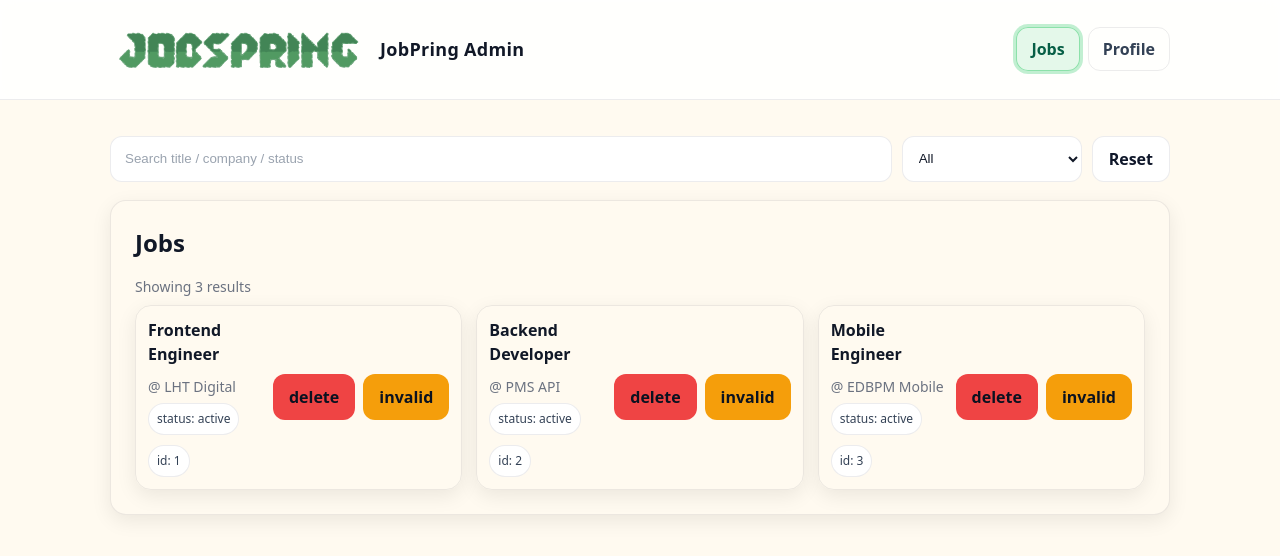
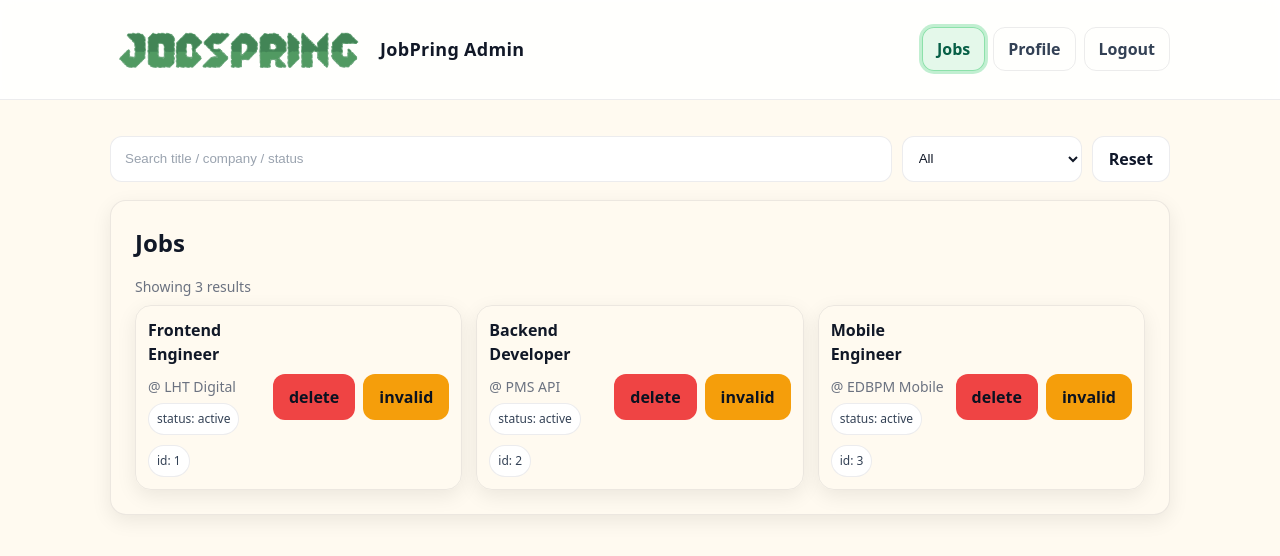
Before and after one commit to e1133132/JobSpring-frontend, a React (Vite) app: page /admin in a window 1280 px wide. Shown: the top 556 px of the page. Built offline with nearby package versions, Linux system fonts and the light colour scheme; no server answers.

Commit message:
add community page and config login 2

```diff
--- a/src/App.jsx
+++ b/src/App.jsx
@@ -8,21 +8,20 @@ import Login from "./pages/auth/Login";
 import JobDetail from "./components/job_seeker/jobDetail.jsx";
 import Apply_progress from "./components/job_seeker/apply_progress.jsx";
 import Community from "./components/job_seeker/community.jsx";
+import { getCurrentUser} from "./services/authService";
 
+function RoleDetect(){
+      const role = getCurrentUser()?.role;
+      console.log(role);
+      return role === 2 ? "/admin" : "/home";
+  };
 function App() {
-    let r="";
-       useEffect(() => {
-        RoleDetect();
-      }, []);
-      const RoleDetect =async()=>{
-    if(localStorage.getItem("jobspring_role")=="2")
-     {r="/admin";}
-    else{r="/home";}
-  };
+   const initialPath = RoleDetect();
+
     return (
         <Router>
             <Routes>
-                <Route path="/" element={<Navigate to={r} replace/>}/>
+                <Route path="/" element={<Navigate to={initialPath} replace/>}/>
                 <Route path="/auth/login" element={<Login/>}/>
                 <Route path="/home" element={<Home/>}/>
                 <Route path="/community" element={<Community/>}/>
--- a/src/components/admin/dashboard.jsx
+++ b/src/components/admin/dashboard.jsx
@@ -1,6 +1,8 @@
 import React, { useMemo, useState } from "react";
 import Profile from "./profile";
 import jobSpringLogo from "../../assets/jobspringt.png";
+import {logout} from "../../services/authService";
+import {useNavigate} from "react-router-dom";
 
 const INITIAL_JOBS = [
   { id: 1, title: "Frontend Engineer", company: "LHT Digital", status: "active" },
@@ -9,6 +11,7 @@ const INITIAL_JOBS = [
 ];
 
 export default function AdminDashboard() {
+   const navigate = useNavigate();
   const [jobs, setJobs] = useState(INITIAL_JOBS);
   const [q, setQ] = useState("");
   const [filter, setFilter] = useState("all");
@@ -24,6 +27,7 @@ export default function AdminDashboard() {
     });
   }, [jobs, q, filter]);
 
+
   const markInvalid = (id) => {
     setJobs((prev) =>
       prev.map((j) =>
@@ -32,6 +36,10 @@ export default function AdminDashboard() {
           : j
       )
     );
+  };
+  const logoutt = async () => {
+    logout();
+    navigate("/auth/login");
   };
 
   const removeJob = (id) => {
@@ -55,13 +63,17 @@ export default function AdminDashboard() {
           {[
             { key: "jobs", label: "Jobs" },
             { key: "profile", label: "Profile" },
+            { key: "logout", label: "Logout", action: "logoutt" },
           ].map((t) => (
             <button
               key={t.key}
-                role="tab"
-                aria-selected={activeTab === t.key}
+              type="button"
+              role={t.action === "logoutt" ? "button" : "tab"}                 // 登出不是tab
+              aria-selected={t.action === "logoutt" ? undefined : activeTab === t.key}
               className={`tab-btn ${activeTab === t.key ? "active" : ""}`}
-                onClick={() => setActiveTab(t.key)}
+              onClick={() =>
+                t.action === "logoutt" ? logoutt() : setActiveTab(t.key)
+              }
             >
               {t.label}
             </button>
--- a/src/components/job_seeker/home.jsx
+++ b/src/components/job_seeker/home.jsx
@@ -20,12 +20,7 @@ export default function Home() {
   //const token =  "";
   const navigate = useNavigate();
 
-   useEffect(() => {
-    RoleDetect();
-  }, []);
-
   useEffect(() => {
-   // RoleDetect();
     checklogin();
     fetchJobPosition();
   }, []);
@@ -34,12 +29,6 @@ export default function Home() {
     logout();
     window.location.reload();
   };
-
-  const RoleDetect =async()=>{
-    if(localStorage.getItem("jobspring_role")=="2")
-     {navigate("/admin");return;}
-  };
-
 
     const checklogin = async () => {
     if (!localStorage.getItem("jobspring_token")) {
--- a/src/pages/auth/Login.jsx
+++ b/src/pages/auth/Login.jsx
@@ -32,9 +32,9 @@ export default function Login() {
                 default:
                     navigate("/home");
             }
-            localStorage.setItem("jobspring_role", String(JSON.stringify(data.user).role));
-            console.log(JSON.stringify(data.user).role);
-            navigate("/home");
+            //localStorage.setItem("jobspring_role", data.user.role);
+            console.log(data.user.role);
+            //navigate("/home");
         } catch (error) {
             setMsg(error?.response?.data?.message || "Login failed");
         }
--- a/vite.config.js
+++ b/vite.config.js
@@ -7,7 +7,7 @@ export default defineConfig({
     server: {
         proxy: {
             '/api': {
-                target: 'http://localhost:8080',
+                target: 'http://localhost:8081',
                 changeOrigin: true,
             }
         }
```
Lines whose indentation alone changed are shown as unchanged.
